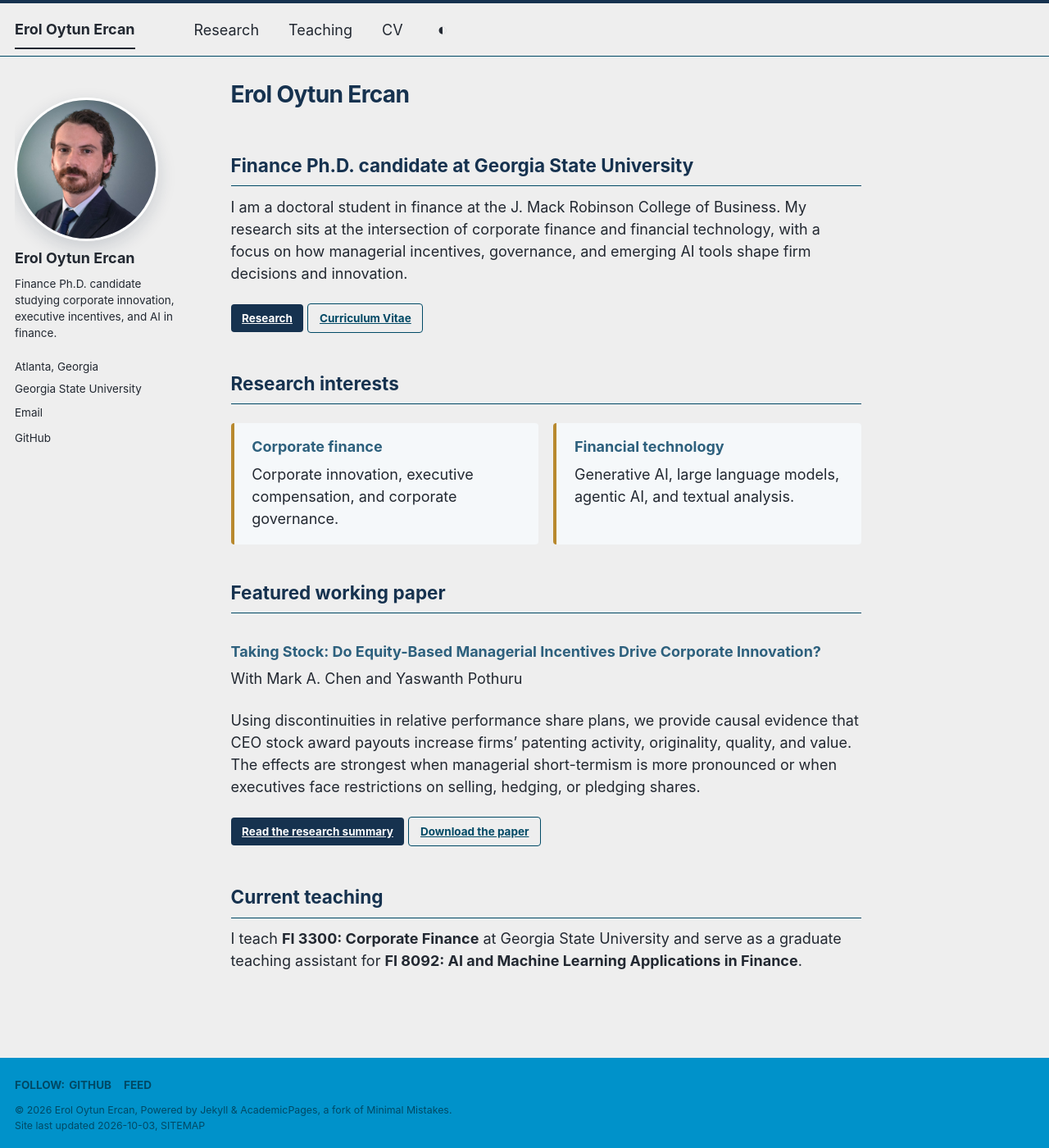
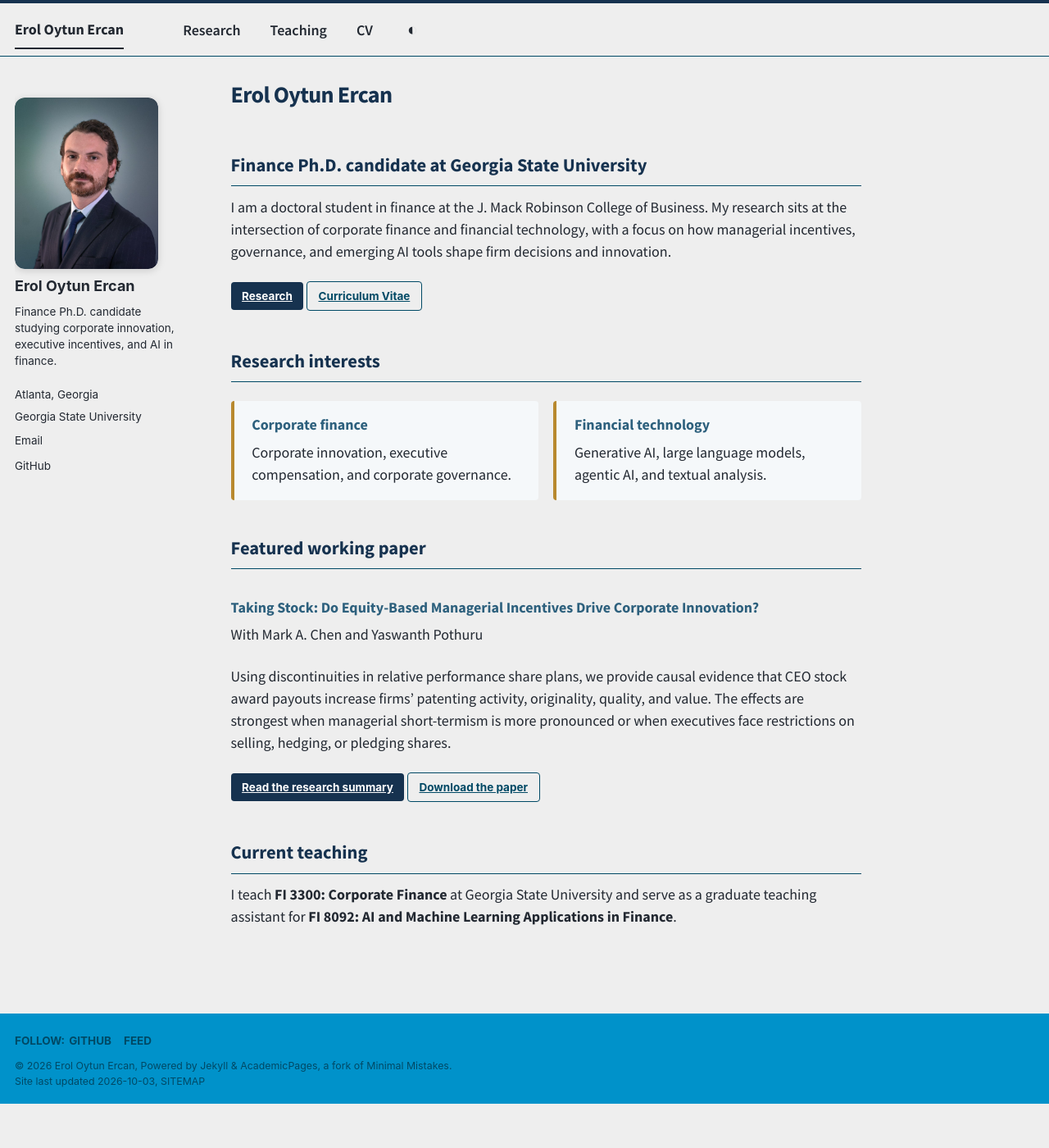
Before and after one commit to eroloytunercan/eroloytunercan.github.io, a Jekyll site: the page built from _pages/about.md, in a window 1280 px wide and 1400 px high. Shown: the whole window at 82% size. Built offline with Jekyll 4.4.1, drawn with Linux system fonts in a browser that asks for light colours; a style sheet for code colours, icons or effects is not loaded.

Commit message:
Match reference typography and portrait styling

```diff
--- a/_includes/head/custom.html
+++ b/_includes/head/custom.html
@@ -8,8 +8,13 @@
 <!-- Support for Font Awesome -->
 <link rel="stylesheet" href="{{ base_path }}/assets/css/fontawesome.css">
 
+<!-- Typography inspired by the clean academic layout at devin-finance.github.io -->
+<link rel="preconnect" href="https://fonts.googleapis.com">
+<link rel="preconnect" href="https://fonts.gstatic.com" crossorigin>
+<link href="https://fonts.googleapis.com/css?family=Source+Sans+Pro:300,400,600,700&display=swap" rel="stylesheet">
+
 <!-- Site-specific academic profile styling -->
-<link rel="stylesheet" href="{{ base_path }}/assets/css/custom.css">
+<link rel="stylesheet" href="{{ base_path }}/assets/css/custom.css?v=20261003b">
 
 <!-- favicon from https://commons.wikimedia.org/wiki/File:OOjs_UI_icon_academic-progressive.svg -->
 <link rel="apple-touch-icon" sizes="180x180" href="{{ base_path }}/images/apple-touch-icon-180x180.png"/>
--- a/assets/css/custom.scss
+++ b/assets/css/custom.scss
@@ -8,8 +8,27 @@
   --profile-surface: #f5f8fa;
 }
 
+html,
+body,
+button,
+input,
+select,
+textarea,
+.greedy-nav,
+.author__content,
+.author__urls,
+.page__content,
+.page__footer {
+  font-family: "Source Sans Pro", sans-serif;
+}
+
 .masthead {
   border-top: 4px solid var(--profile-navy);
+}
+
+.greedy-nav a {
+  font-family: "Source Sans Pro", sans-serif;
+  font-weight: 600;
 }
 
 .greedy-nav a.site-title {
@@ -18,12 +37,12 @@
 }
 
 .author__avatar {
-  width: 36px;
-  height: 36px;
+  width: 48px;
+  height: 58px;
   overflow: hidden;
-  border: 3px solid #fff;
-  border-radius: 50%;
-  box-shadow: 0 8px 22px rgba(16, 36, 62, 0.16);
+  border: 0;
+  border-radius: 10px;
+  box-shadow: 0 2px 10px rgba(0, 0, 0, 0.15);
 }
 
 .author__avatar img {
@@ -32,18 +51,31 @@
   max-width: none;
   padding: 0 !important;
   object-fit: cover;
-  object-position: 56% 30%;
+  object-position: 42% 50%;
   border: 0 !important;
-  border-radius: 0;
-  transform: scale(1.35);
-  transform-origin: 56% 30%;
+  border-radius: 10px;
+  transform: none;
 }
 
 @media screen and (min-width: 1024px) {
   .author__avatar {
     width: 175px;
-    height: 175px;
+    height: 209px;
+    border-radius: 12px;
   }
+
+  .author__avatar img {
+    border-radius: 12px;
+  }
+}
+
+.author__name,
+.page__title,
+.page__content h1,
+.page__content h2,
+.page__content h3,
+.page__content h4 {
+  font-family: "Source Sans Pro", sans-serif;
 }
 
 /* Keep the profile readable even if an icon webfont is unavailable. */
```
